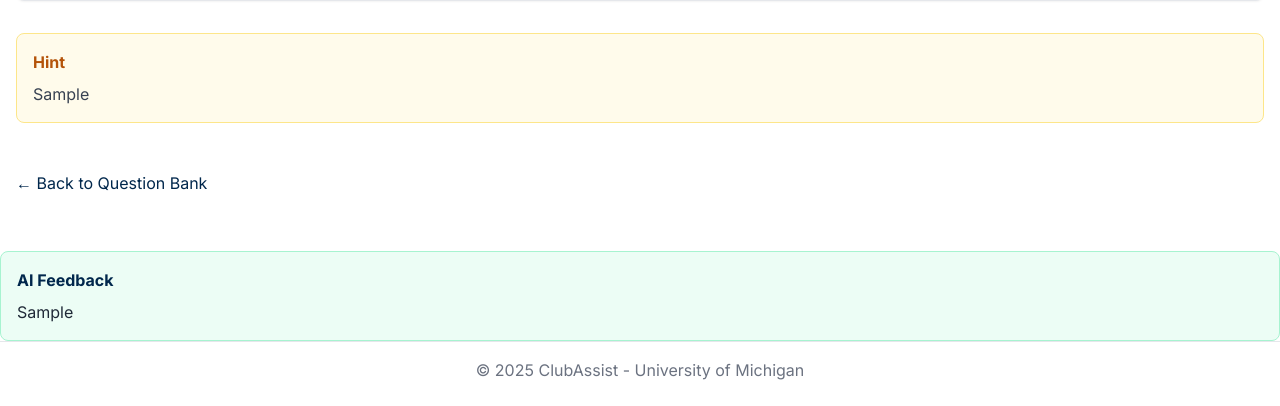
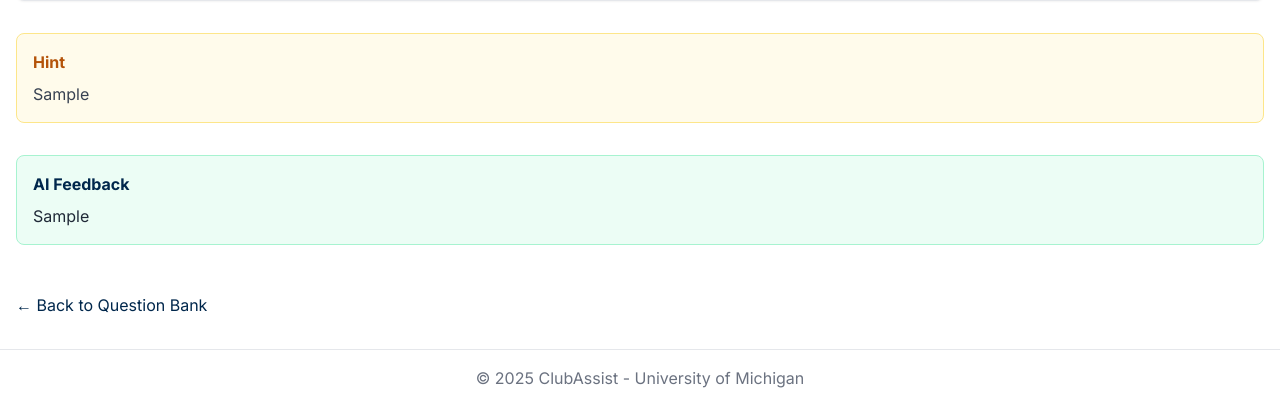
Before and after one commit to LBJANU/ClubAssist, a Django app: page /clubs/practice/1/1/ in a window 1280 px wide. Shown: the part 1141-1547 px from the top of the page. Before the commit the page ends 1521 px from the top, so only its background shows below. Run offline with Django 5.2, Linux system fonts and the light colour scheme; a user stored in the database is signed in; tables that the repository leaves empty hold one stand-in row (values such as "Sample post"); some libraries are stand-ins or nearby versions.

Commit message:
feedback going up

```diff
--- a/templates/interviews/practice.html
+++ b/templates/interviews/practice.html
@@ -152,6 +152,13 @@
         </div>
     {% endif %}
 
+    {% if question_progress.feedback %}
+        <div class="bg-green-50 border border-green-200 rounded-lg p-4 mb-8">
+            <h3 class="font-semibold text-michigan-blue mb-2">AI Feedback</h3>
+            <p class="text-gray-800">{{ question_progress.feedback }}</p>
+        </div>
+    {% endif %}
+
     <a href="{% url 'clubs:prep' club.id %}" class="inline-block mt-4 text-michigan-blue hover:underline">&larr; Back to Question Bank</a>
 </div>
 
@@ -162,15 +169,8 @@
       <path class="opacity-75" fill="currentColor" d="M4 12a8 8 0 018-8v8z"></path>
     </svg>
   </div>
-  <div id="loading-message" class="text-lg font-semibold text-michigan-blue">Processing your answer...</div>
+  <div id="loading-message" class="text-lg font-semibold text-michigan-blue"></div>
 </div>
-
-{% if question_progress.feedback %}
-  <div class="bg-green-50 border border-green-200 rounded-lg p-4 mt-6">
-    <h3 class="font-semibold text-michigan-blue mb-2">AI Feedback</h3>
-    <p class="text-gray-800">{{ question_progress.feedback }}</p>
-  </div>
-{% endif %}
 
 <script>
 let mediaRecorder;
```
